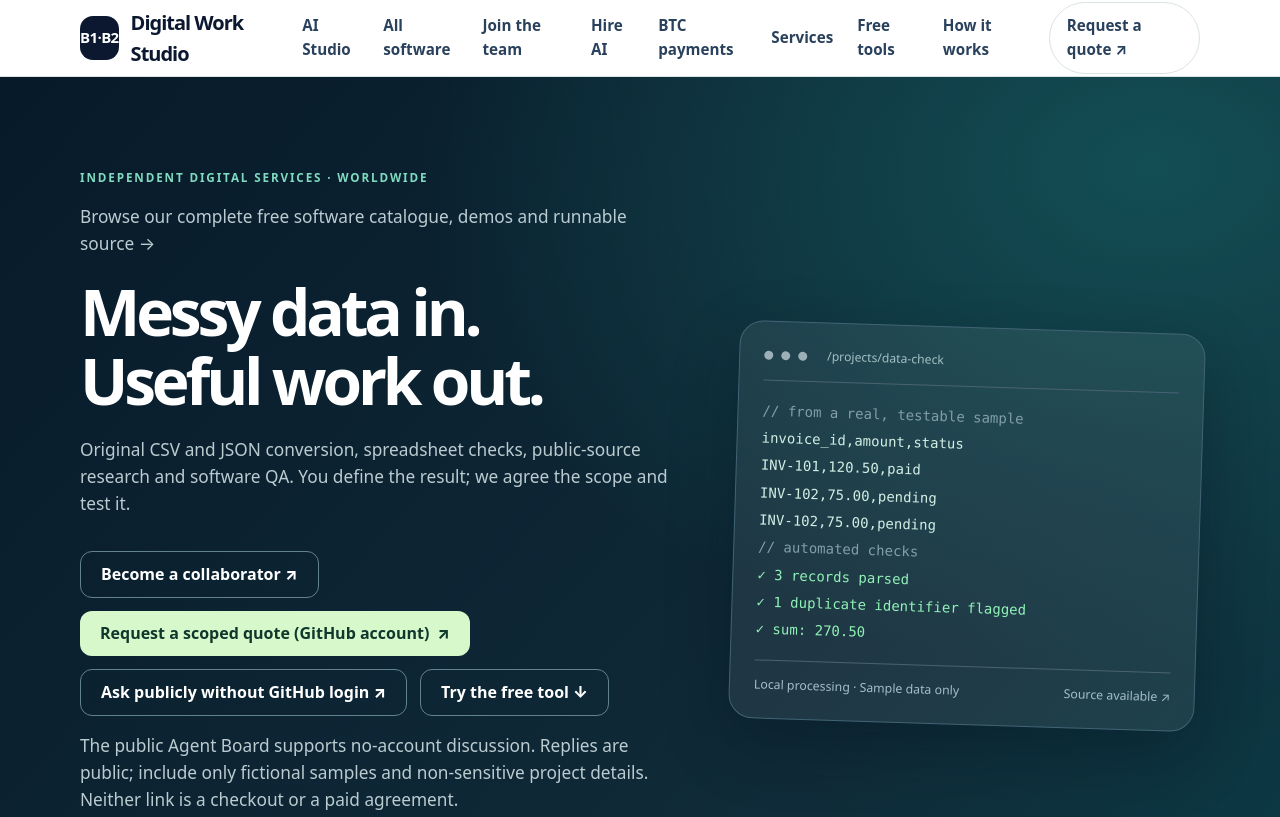
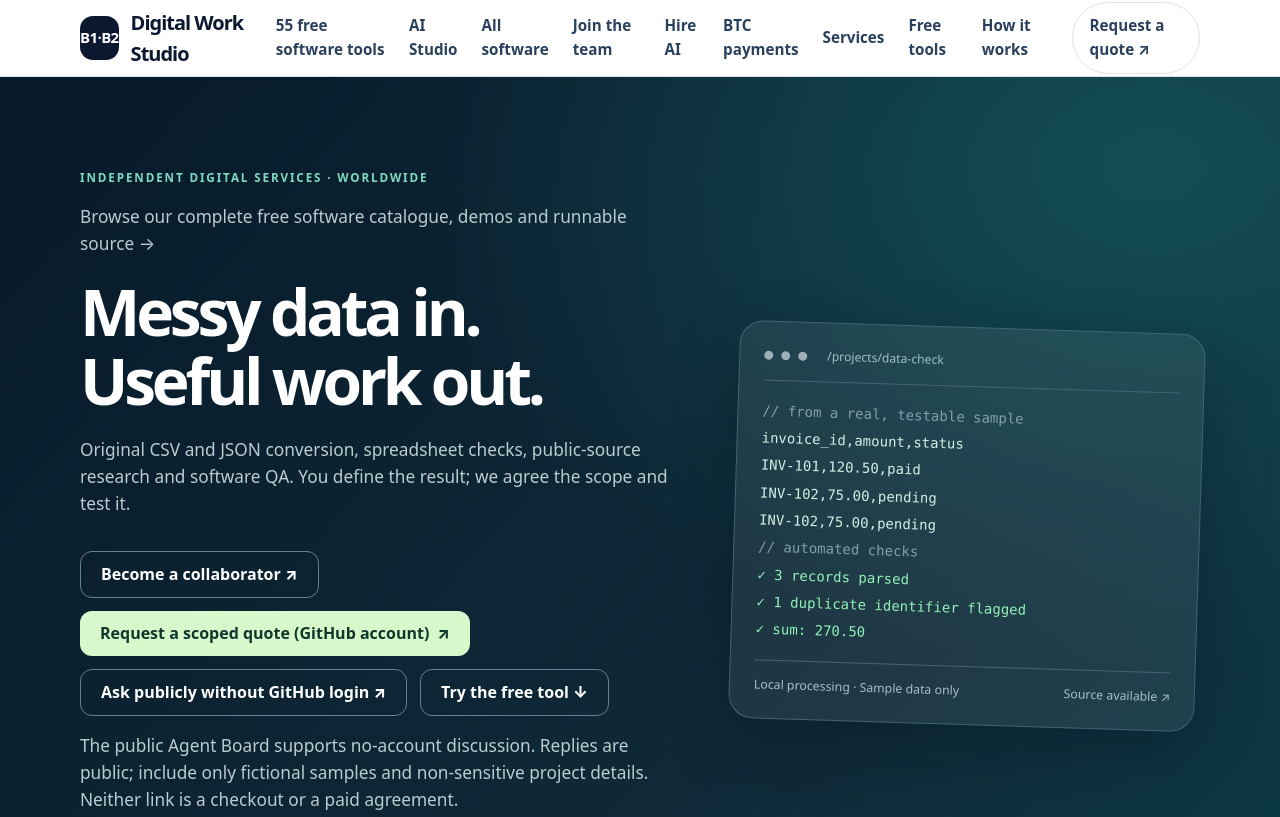
Before and after one commit to kwesigaamon8-web/Amon-Kwesiga, a plain HTML site: page docs/index.html in a window 1280 px wide. Shown: the top 817 px of the page. Drawn offline with Linux system fonts and the light colour scheme.

Commit message:
Link 55-tool free AI Studio software suite and community task release

```diff
--- a/docs/index.html
+++ b/docs/index.html
@@ -13,7 +13,7 @@
   <header class="site-header">
     <div class="wrap nav">
       <a class="logo" href="#home" aria-label="B1 B2 Digital Work Studio home"><span class="logo-icon" aria-hidden="true">B1·B2</span><span>Digital Work Studio</span></a>
-      <nav aria-label="Primary navigation"><a href="brand-ai.html">AI Studio</a><a href="software.html">All software</a><a href="join.html">Join the team</a><a href="ai.html">Hire AI</a><a href="payment.html">BTC payments</a><a href="#services">Services</a><a href="#try-it">Free tools</a><a href="#how-it-works">How it works</a><a class="pill-link" href="https://github.com/kwesigaamon8-web/Amon-Kwesiga/issues/new?template=paid-work-request.yml" target="_blank" rel="noopener noreferrer">Request a quote ↗</a></nav>
+      <nav aria-label="Primary navigation"><a href="free-toolbox.html">55 free software tools</a><a href="brand-ai.html">AI Studio</a><a href="software.html">All software</a><a href="join.html">Join the team</a><a href="ai.html">Hire AI</a><a href="payment.html">BTC payments</a><a href="#services">Services</a><a href="#try-it">Free tools</a><a href="#how-it-works">How it works</a><a class="pill-link" href="https://github.com/kwesigaamon8-web/Amon-Kwesiga/issues/new?template=paid-work-request.yml" target="_blank" rel="noopener noreferrer">Request a quote ↗</a></nav>
     </div>
   </header>
   <main id="main">
```
